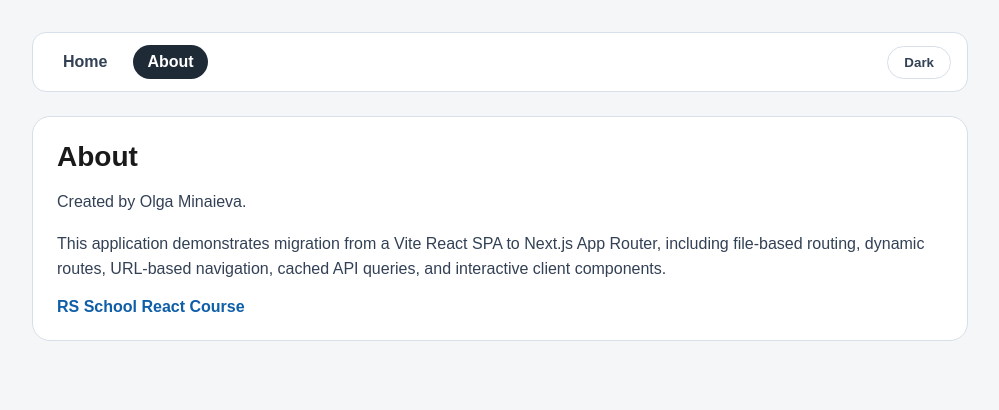
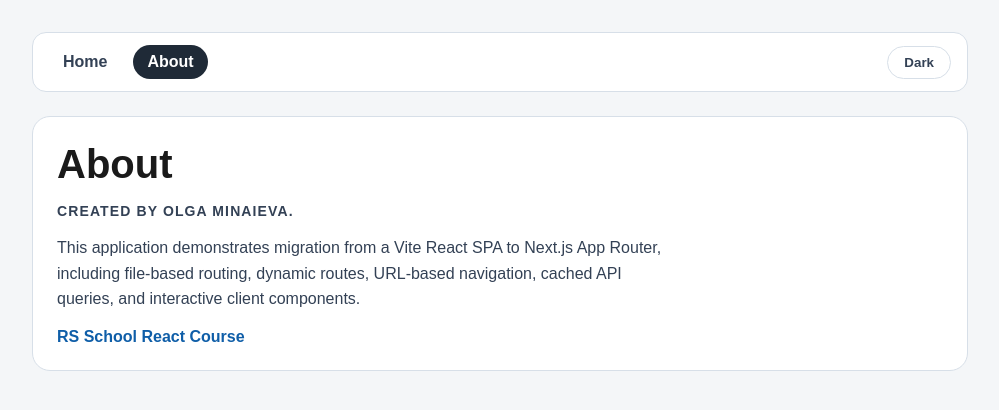
Before and after one commit to OlgaMinaievaWebDev/rs-react-app, a Next.js app: page /about in a window 1280 px wide. Shown: the top 410 px of the page, without its empty margins (140-1139 px from the left). Built offline with nearby package versions, Linux system fonts and the light colour scheme; no server answers.

Commit message:
refactor: make about page static and delete About from views

```diff
--- /dev/null
+++ b/src/app/about/page.module.css
@@ -0,0 +1,45 @@
+.section {
+  display: flex;
+  flex-direction: column;
+  gap: 16px;
+  padding: 24px;
+  border: 1px solid var(--border);
+  border-radius: 18px;
+  background: var(--surface);
+  color: var(--text);
+}
+
+.subtitle {
+  margin: 0;
+  color: var(--muted-text);
+  font-size: 0.875rem;
+  font-weight: 700;
+  letter-spacing: 0.08em;
+  text-transform: uppercase;
+}
+
+.title {
+  margin: 0;
+  color: var(--text);
+  font-size: clamp(1.75rem, 4vw, 2.5rem);
+  line-height: 1.15;
+}
+
+.description {
+  max-width: 68ch;
+  margin: 0;
+  color: var(--muted-text);
+  font-size: 1rem;
+  line-height: 1.6;
+}
+
+.link {
+  align-self: flex-start;
+  color: var(--link);
+  font-weight: 700;
+  text-decoration: none;
+}
+
+.link:hover {
+  text-decoration: underline;
+}
--- a/src/app/about/page.tsx
+++ b/src/app/about/page.tsx
@@ -1,6 +1,28 @@
-'use client';
-import { About } from '../../views/About';
+import styles from './page.module.css';
+
+export const dynamic = 'force-static';
 
 export default function Page() {
-  return <About />;
+  return (
+    <section className={styles.section}>
+      <h1 className={styles.title}>About</h1>
+
+      <p className={styles.subtitle}>Created by Olga Minaieva.</p>
+
+      <p className={styles.description}>
+        This application demonstrates migration from a Vite React SPA to Next.js
+        App Router, including file-based routing, dynamic routes, URL-based
+        navigation, cached API queries, and interactive client components.
+      </p>
+
+      <a
+        className={styles.link}
+        href="https://rs.school/courses/reactjs"
+        target="_blank"
+        rel="noreferrer"
+      >
+        RS School React Course
+      </a>
+    </section>
+  );
 }
--- a/src/views/About/About.styles.ts
+++ /dev/null
@@ -1,35 +0,0 @@
-import styled from 'styled-components';
-
-export const StyledSectionAbout = styled.section`
-  display: flex;
-  flex-direction: column;
-  gap: 16px;
-  padding: 24px;
-  border: 1px solid var(--border);
-  border-radius: 18px;
-  background: var(--surface);
-  color: var(--text);
-`;
-
-export const StyledAboutHeader = styled.h2`
-  margin: 0;
-  font-size: 1.75rem;
-  color: var(--text);
-`;
-
-export const StyledAboutParagraph = styled.p`
-  margin: 0;
-  line-height: 1.6;
-  color: var(--muted-text);
-`;
-
-export const StyledAboutLink = styled.a`
-  align-self: flex-start;
-  text-decoration: none;
-  color: var(--link);
-  font-weight: 600;
-
-  &:hover {
-    text-decoration: underline;
-  }
-`;
--- a/src/views/About/About.tsx
+++ /dev/null
@@ -1,30 +0,0 @@
-import {
-  StyledAboutHeader,
-  StyledAboutLink,
-  StyledAboutParagraph,
-  StyledSectionAbout,
-} from './About.styles';
-
-export function About() {
-  return (
-    <StyledSectionAbout>
-      <StyledAboutHeader>About</StyledAboutHeader>
-
-      <StyledAboutParagraph>Created by Olga Minaieva.</StyledAboutParagraph>
-
-      <StyledAboutParagraph>
-        This application demonstrates migration from a Vite React SPA to Next.js
-        App Router, including file-based routing, dynamic routes, URL-based
-        navigation, cached API queries, and interactive client components.
-      </StyledAboutParagraph>
-
-      <StyledAboutLink
-        href="https://rs.school/courses/reactjs"
-        target="_blank"
-        rel="noreferrer"
-      >
-        RS School React Course
-      </StyledAboutLink>
-    </StyledSectionAbout>
-  );
-}
--- a/src/views/About/index.ts
+++ /dev/null
@@ -1 +0,0 @@
-export { About } from './About';
```
